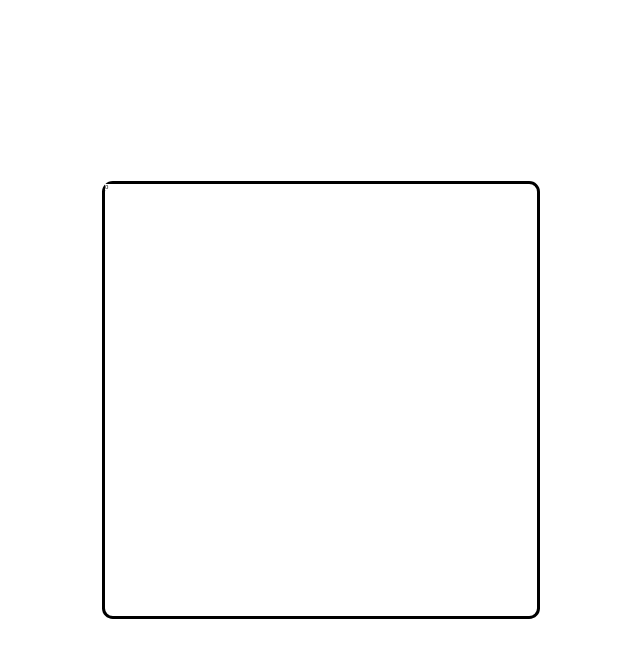
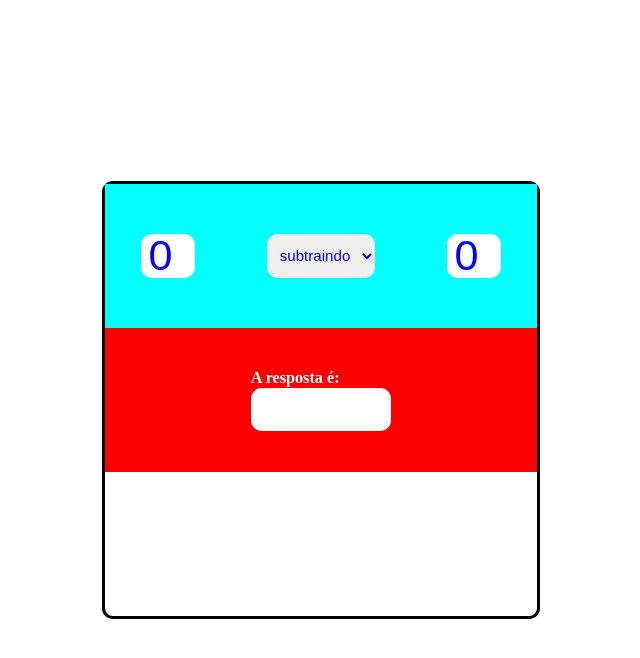
Before and after one commit to gwitus/WEB1_IFMS_Alex, a PHP site: page / in a window 1280 px wide. Shown: the top 658 px of the page, without its empty margins (319-959 px from the left). Run offline with PHP 8.4, Linux system fonts and the light colour scheme.

Commit message:
second commit

```diff
--- a/atividade1/index.css
+++ b/atividade1/index.css
@@ -41,3 +41,47 @@ body {
     width: 40rem;
     border: 0.3rem solid black;
 }
+
+header {
+    width: 100%;
+    height: 33.3%;
+    display: flex;
+    flex-direction: row;
+    justify-content: space-around;
+    align-items: center;
+    background-color: aqua;
+}
+
+header input[type=number]{
+    width: 5rem;
+    height: 4rem;
+    font-size: 4rem;
+    color: blue;
+    text-align: center;
+    border-radius: 1rem;
+}
+
+header select{
+    width: 10rem;
+    height: 4rem;
+    font-size: 1.4rem;
+    color: blue;
+    text-align: center;
+    border-radius: 1rem;
+}
+
+main {
+    height: 33.3%;
+    width: 100%;
+    background-color: red;
+    display: flex;
+    align-items: center;
+    justify-content: center;
+    color: white;
+}
+
+main input[type=text] {
+    width: 13rem;
+    height: 4rem;
+    border-radius: 1rem;
+}
--- a/atividade1/index.html
+++ b/atividade1/index.html
@@ -15,14 +15,22 @@
                     <input type="number" id="number_one" value="0">
                 </div>
                 <div class="operacao">
-
+                    <select name="operação" id="matematica">
+                        <option value="valor1">somando</option>
+                        <option value="valor2" selected>subtraindo</option>
+                        <option value="valor3">dividido por</option>
+                        <option value="valor3">multiplicado por</option>
+                    </select>
                 </div>
                 <div class="number2">
-
+                    <input type="number" id="number_two" value="0">
                 </div>
             </header>
             <main>
-
+                <div class="div">
+                    <h3>A resposta é:</h3>
+                    <input type="text" readonly>
+                </div>
             </main>
             <footer>
 
```
